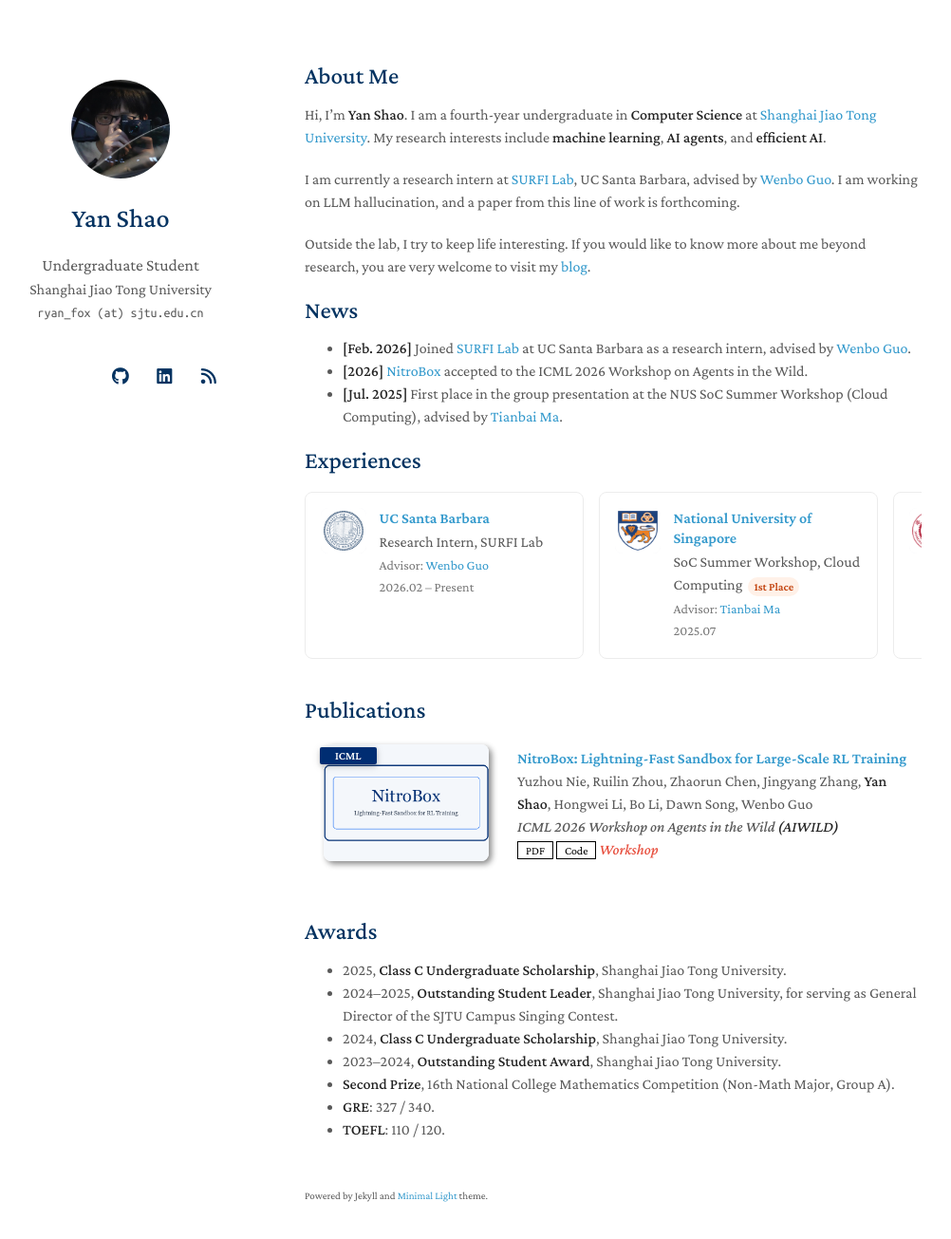
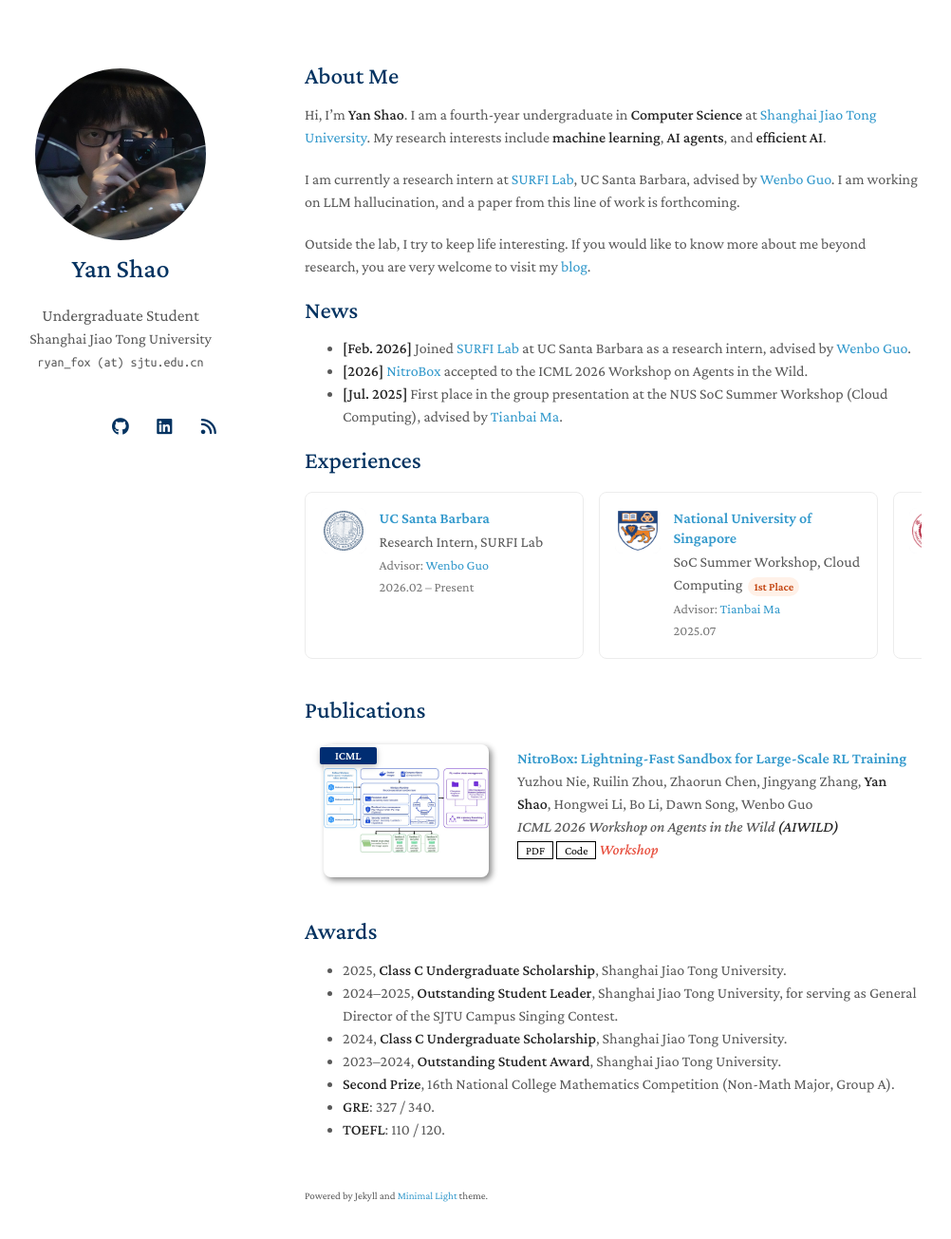
Before and after one commit to RyanStarFox/academic_page, a Jekyll site: the page built from index.md, in a window 1280 px wide and 1340 px high. Shown: the top 1305 px of the window at 95% size, without its empty margins (149-1151 px from the left). Built offline with Jekyll 4.4.1, drawn with Linux system fonts in a browser that asks for light colours; a style sheet for code colours, icons or effects is not loaded; our own code applies the rules of GitHub Pages for plain Markdown files.

Commit message:
Use the NitroBox architecture figure and enlarge the sidebar photo.
Co-authored-by: Cursor <cursoragent@cursor.com>

```diff
--- a/_sass/minimal-light-no-dark-mode.scss
+++ b/_sass/minimal-light-no-dark-mode.scss
@@ -169,8 +169,8 @@ papertitle {
 
       .image.avatar img {
         border-radius: 100%;
-        width: 45%;
-        padding: 20px;
+        width: 78%;
+        padding: 8px;
         // border: 1px solid #ddd;
         // padding: 3px;
         // box-shadow: 0 -1px 5px 1px rgba(200, 200, 200, 0.3);
@@ -421,8 +421,8 @@ footer {
 
    .image.avatar img {
         border-radius: 100%;
-        width: 117px;
-        padding:20px;
+        width: 168px;
+        padding:8px;
       }
   #head1o2 {
     visibility: hidden;
@@ -477,8 +477,8 @@ footer {
 
   .image.avatar img {
       border-radius: 100%;
-      width: 95px;
-      padding:20px;
+      width: 140px;
+      padding:8px;
   }
   #head1o2 {
     visibility: hidden;
--- a/_sass/minimal-light.scss
+++ b/_sass/minimal-light.scss
@@ -216,8 +216,8 @@ papertitle {
 
       .image.avatar img {
         border-radius: 100%;
-        width: 45%;
-        padding: 20px;
+        width: 78%;
+        padding: 8px;
         // border: 1px solid #ddd;
         // padding: 3px;
         // box-shadow: 0 -1px 5px 1px rgba(200, 200, 200, 0.3);
@@ -500,8 +500,8 @@ footer {
 
    .image.avatar img {
         border-radius: 100%;
-        width: 117px;
-        padding:20px;
+        width: 168px;
+        padding:8px;
       }
   #head1o2 {
     visibility: hidden;
@@ -556,8 +556,8 @@ footer {
 
   .image.avatar img {
       border-radius: 100%;
-      width: 95px;
-      padding:20px;
+      width: 140px;
+      padding:8px;
   }
   #head1o2 {
     visibility: hidden;
--- a/assets/css/publications-no-dark-mode.css
+++ b/assets/css/publications-no-dark-mode.css
@@ -72,4 +72,4 @@ blockquote { background: var(--global-bg-color); border-left: 2px solid var(--gl
 
 .publications ol.bibliography li div.abstract.hidden.open { border-color: var(--global-text-color); }
 
-.publications ol.bibliography li .teaser { border-radius: 8px; box-shadow: 3px 3px 6px #888; height: 123px; width: 270px; margin-top: 5px; margin-left: 5px; margin-bottom: 5px; object-fit: cover; }
+.publications ol.bibliography li .teaser { border-radius: 8px; box-shadow: 3px 3px 6px #888; height: 140px; width: 270px; margin-top: 5px; margin-left: 5px; margin-bottom: 5px; object-fit: contain; background: #fff; }
--- a/assets/css/publications.css
+++ b/assets/css/publications.css
@@ -79,4 +79,4 @@ blockquote { background: var(--global-bg-color); border-left: 2px solid var(--gl
 
 .publications ol.bibliography li div.abstract.hidden.open { border-color: var(--global-text-color); }
 
-.publications ol.bibliography li .teaser { border-radius: 8px; box-shadow: 3px 3px 6px #888; height: 123px; width: 270px; margin-top: 5px; margin-left: 5px; margin-bottom: 5px; object-fit: cover; }
+.publications ol.bibliography li .teaser { border-radius: 8px; box-shadow: 3px 3px 6px #888; height: 140px; width: 270px; margin-top: 5px; margin-left: 5px; margin-bottom: 5px; object-fit: contain; background: #fff; }
```
Also changed, not shown: assets/img/nitrobox.png.
